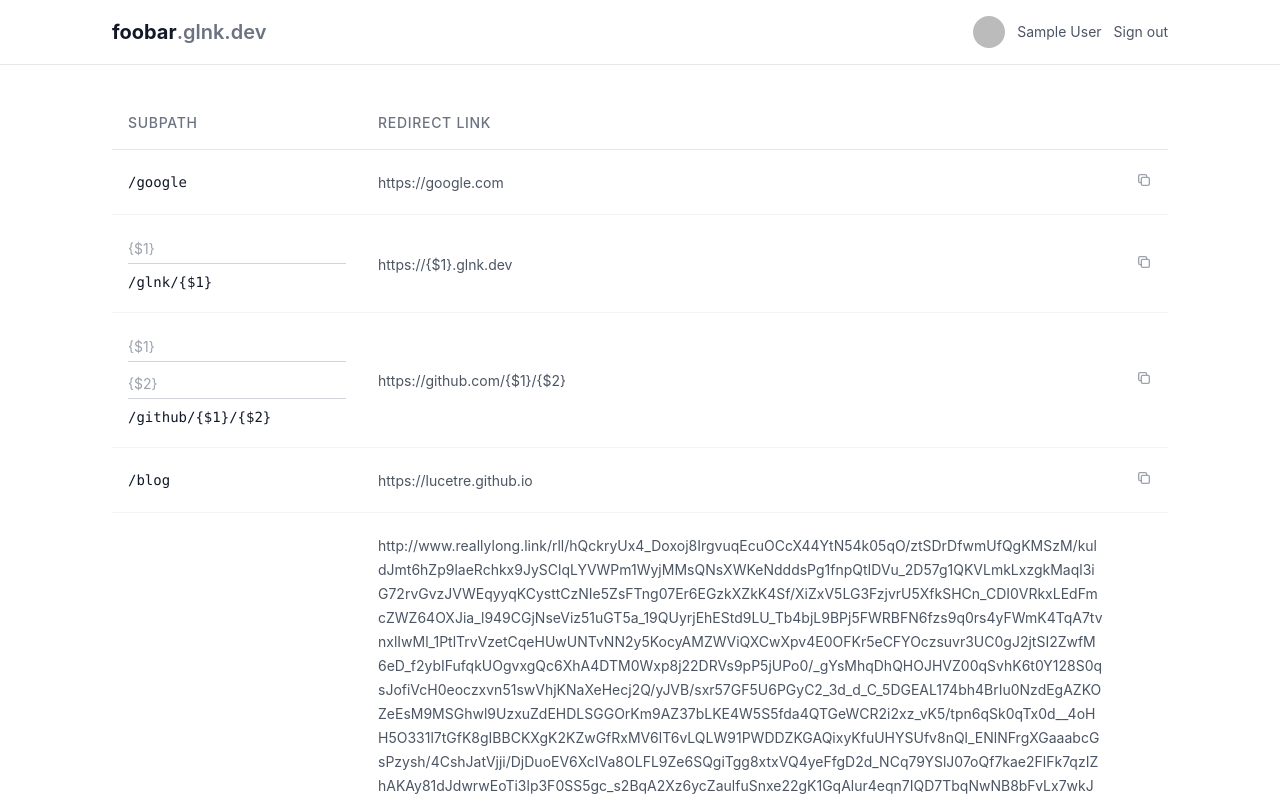
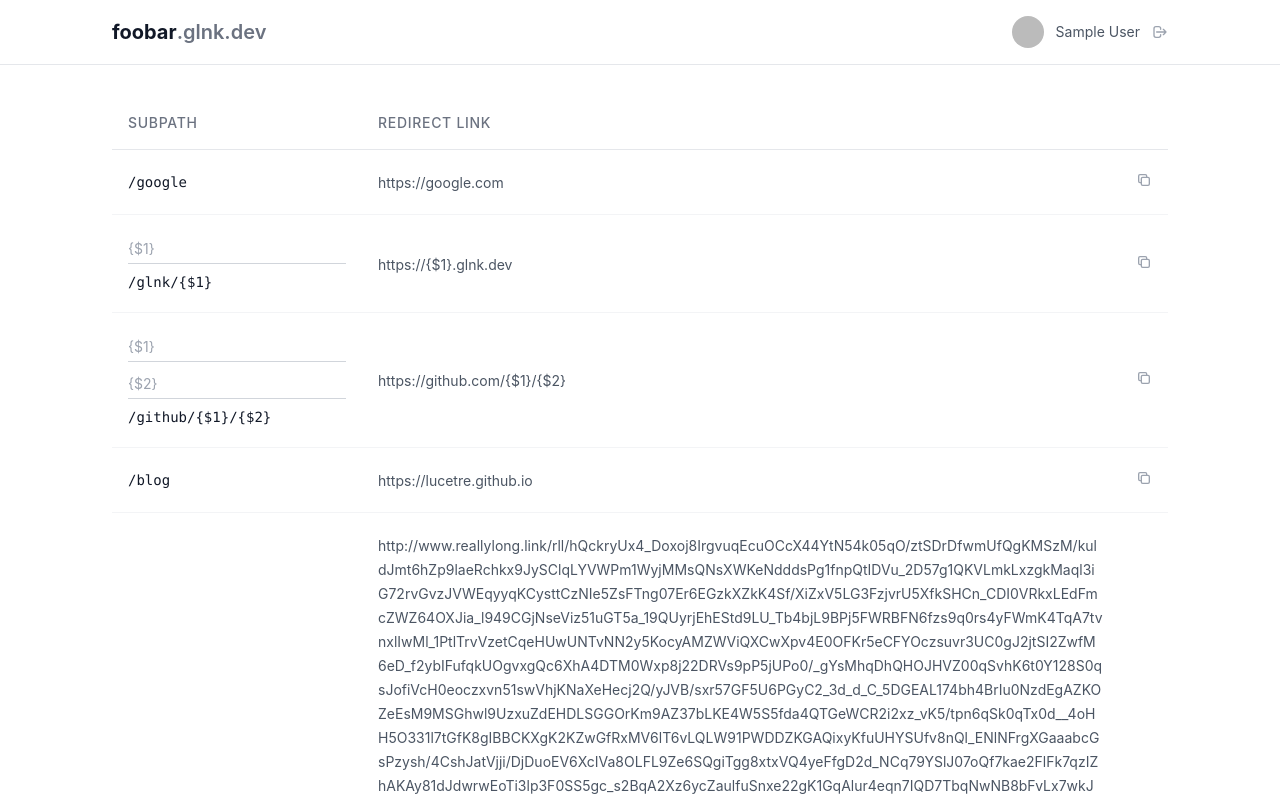
Before and after one commit to glnk-dev/webapp, a React (Create React App) app: page / in a window 1280 px wide. Shown: the top 799 px of the page. Built offline with nearby package versions, Linux system fonts and the light colour scheme; no server answers; sample sign-in values are in the browser's storage.

Commit message:
chore: add logout icon

```diff
--- /dev/null
+++ b/src/components/icons/LogoutIcon.tsx
@@ -0,0 +1,18 @@
+import React from 'react';
+
+export const LogoutIcon: React.FC<{ className?: string }> = ({ className = 'w-4 h-4' }) => (
+  <svg
+    className={className}
+    fill="none"
+    stroke="currentColor"
+    viewBox="0 0 24 24"
+    aria-hidden="true"
+  >
+    <path
+      strokeLinecap="round"
+      strokeLinejoin="round"
+      strokeWidth={2}
+      d="M17 16l4-4m0 0l-4-4m4 4H7m6 4v1a3 3 0 01-3 3H6a3 3 0 01-3-3V7a3 3 0 013-3h4a3 3 0 013 3v1"
+    />
+  </svg>
+);
--- a/src/pages/TablePage.tsx
+++ b/src/pages/TablePage.tsx
@@ -5,6 +5,7 @@ import { getGlnkUsername, getPublicUrl } from '../utils/env';
 import { GLNK_BASE_URL } from '../constants';
 import { ExternalLinkIcon } from '../components/icons/ExternalLinkIcon';
 import { GitHubIcon } from '../components/icons/GitHubIcon';
+import { LogoutIcon } from '../components/icons/LogoutIcon';
 import { useAuth } from '../contexts/AuthContext';
 
 const TablePage: React.FC<TablePageProps> = ({ redirectMap }) => {
@@ -59,10 +60,11 @@ const TablePage: React.FC<TablePageProps> = ({ redirectMap }) => {
                 </span>
                 <button
                   onClick={logout}
-                  className="text-sm text-gray-600 hover:text-gray-900 transition-colors"
+                  className="text-gray-400 hover:text-gray-600 transition-colors"
+                  title="Sign out"
                   type="button"
                 >
-                  Sign out
+                  <LogoutIcon />
                 </button>
               </div>
             ) : (
```
Also changed, not shown: 1 other file (tests, documents, lock files or other folders).
